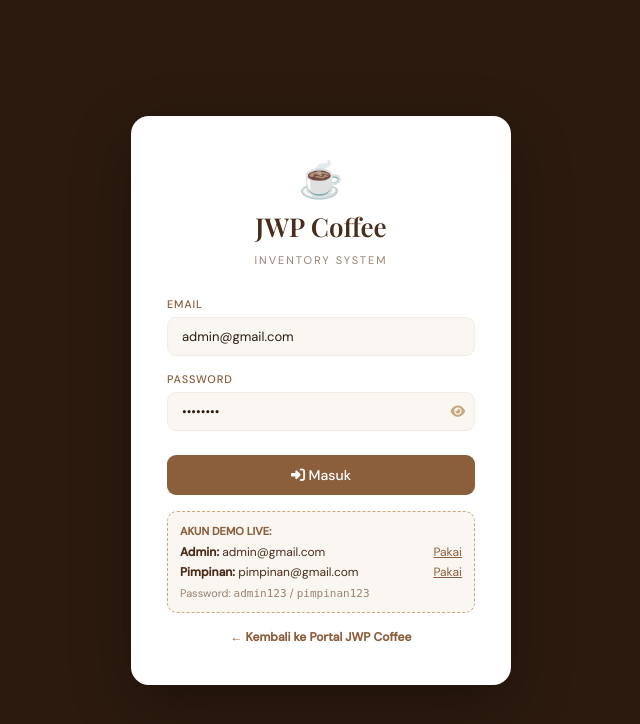
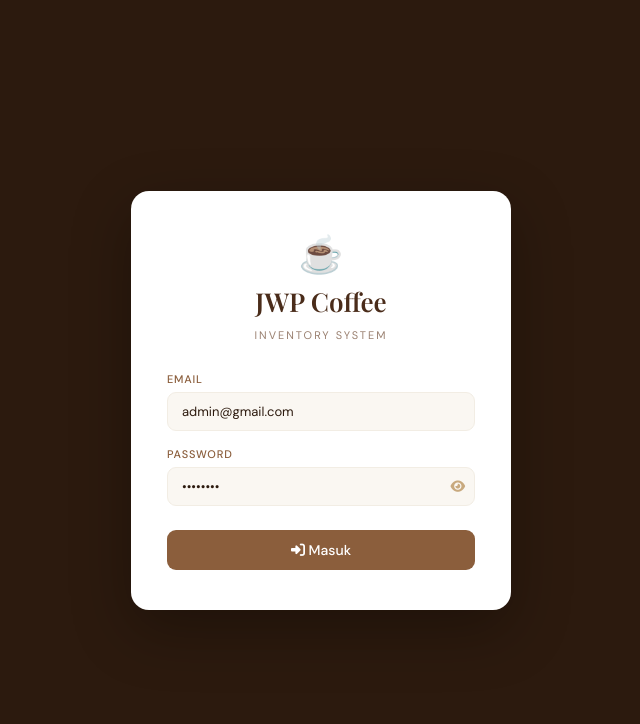
Before and after one commit to wahyuidaya/inventory_jwpcoffee, a Laravel app: page /login?demo=admin in a window 1280 px wide. Shown: the top 724 px of the page, without its empty margins (319-959 px from the left). Run offline with Laravel 12, Linux system fonts and the light colour scheme; parts of the project's set-up code (start-up, migrations or seed data) failed here and were passed over.

Commit message:
fix: hapus banner demo di luar halaman portal agar tampilan murni seperti lokal

```diff
--- a/resources/views/auth/login.blade.php
+++ b/resources/views/auth/login.blade.php
@@ -79,23 +79,6 @@ body{font-family:'DM Sans',sans-serif;background:#2C1A0E;display:flex;align-item
       <i class="fa-solid fa-right-to-bracket"></i> Masuk
     </button>
   </form>
-
-  <div style="margin-top:16px;padding:12px;background:#FAF7F2;border:1px dashed #C8A97E;border-radius:10px;text-align:left;">
-    <div style="font-size:11px;font-weight:700;color:#8B5E3C;text-transform:uppercase;margin-bottom:6px;">Akun Demo Live:</div>
-    <div style="font-size:12px;color:#4A2C1A;display:flex;justify-content:space-between;margin-bottom:4px;">
-      <span><strong>Admin:</strong> admin@gmail.com</span>
-      <span style="color:#8B5E3C;cursor:pointer;text-decoration:underline;" onclick="fillDemo('admin@gmail.com','admin123')">Pakai</span>
-    </div>
-    <div style="font-size:12px;color:#4A2C1A;display:flex;justify-content:space-between;">
-      <span><strong>Pimpinan:</strong> pimpinan@gmail.com</span>
-      <span style="color:#8B5E3C;cursor:pointer;text-decoration:underline;" onclick="fillDemo('pimpinan@gmail.com','pimpinan123')">Pakai</span>
-    </div>
-    <div style="font-size:11px;color:#9A8070;margin-top:6px;">Password: <code>admin123</code> / <code>pimpinan123</code></div>
-  </div>
-
-  <div style="text-align:center;margin-top:16px;display:flex;flex-direction:column;gap:8px;">
-    <a href="{{ route('portal') }}" style="font-size:12px;font-weight:600;color:#8B5E3C;text-decoration:none;">&larr; Kembali ke Portal JWP Coffee</a>
-  </div>
 </div>
 <script>
 window.addEventListener('DOMContentLoaded', function() {
```
